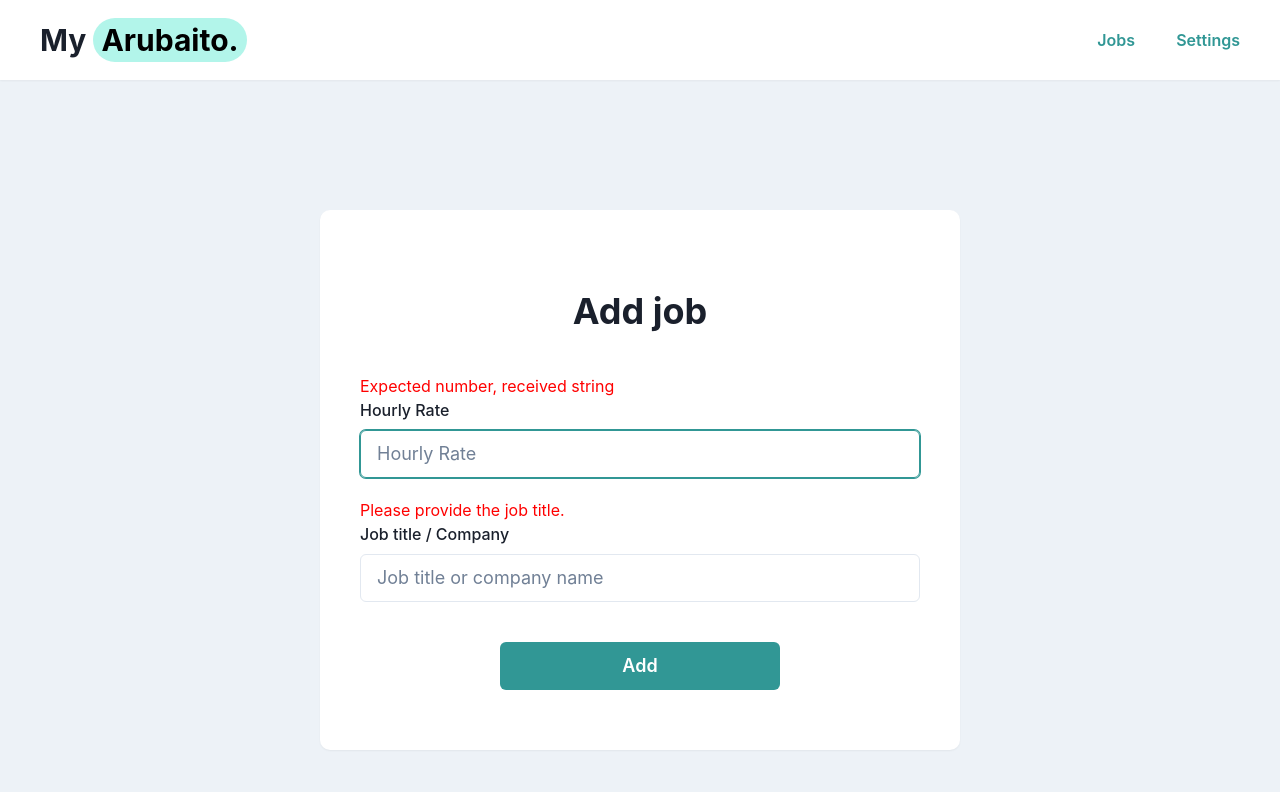
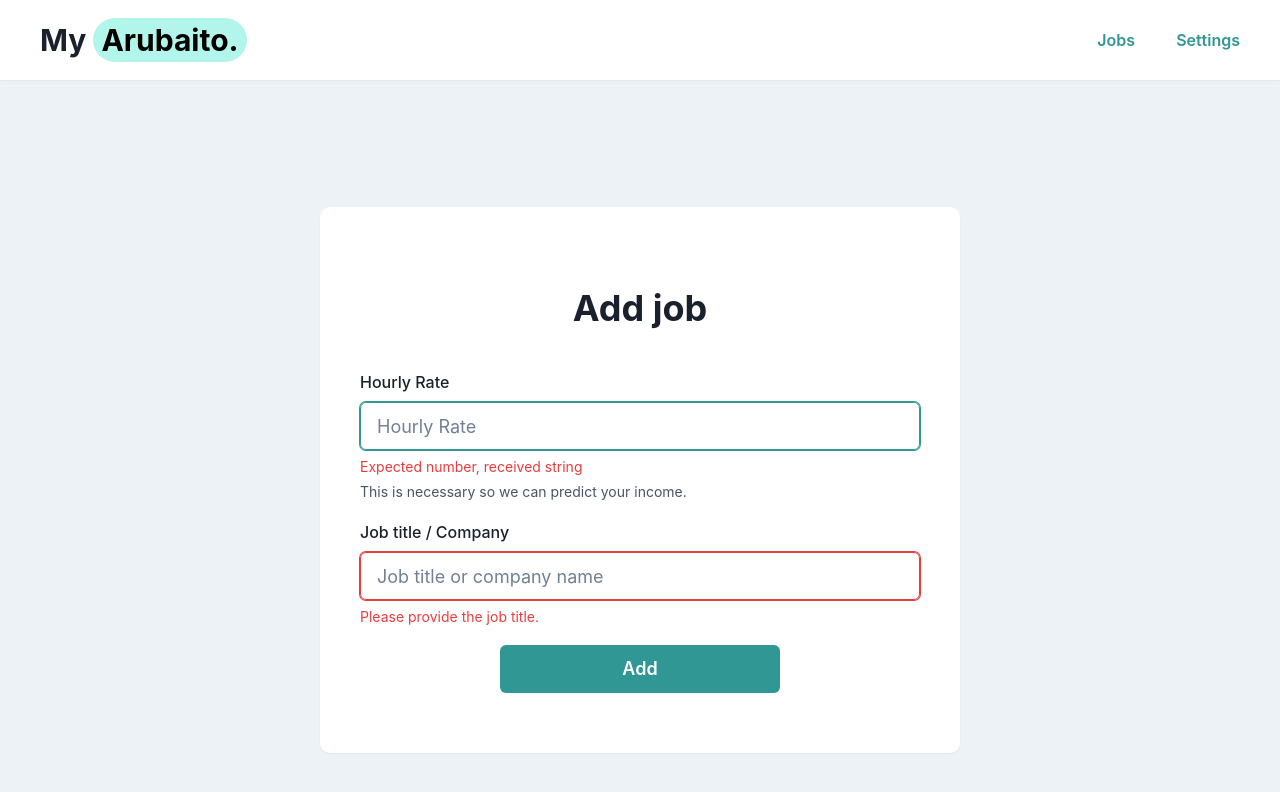
Before and after one commit to RochaLS/my-arubaito-front, a Next.js app: page /jobs/add in a window 1280 px wide. Both pictures are taken after typing "5", "Sample" into the empty fields and a click on the button "Add". Shown: the top 792 px of the page. Built offline with nearby package versions, Linux system fonts and the light colour scheme.

Commit message:
implementy chakra ui error messages

```diff
--- a/src/app/components/JobForm.tsx
+++ b/src/app/components/JobForm.tsx
@@ -1,5 +1,3 @@
-"use client";
-
 import {
   Box,
   Heading,
@@ -29,11 +27,6 @@ interface JobFormProps {
 }
 
 export function JobForm({ data, onSubmit }: JobFormProps) {
-  /*
-  !! Quickly converts values to boolean
-  Whats happening here is that !!data effectively converts any value to a boolean, with true indicating that data has a value and
-  false indicating that data is null or undefined because null or undefined are falsy values.
-  */
   let isEditForm = !!data;
 
   const {
@@ -41,19 +34,12 @@ export function JobForm({ data, onSubmit }: JobFormProps) {
     handleSubmit,
     formState: { errors },
   } = useForm({
-    resolver: zodResolver(jobSchema), // Using zod to centralize my valitation rules
+    resolver: zodResolver(jobSchema),
   });
 
   return (
-    <>
     <Box h="100vh">
-        <Flex
-          flexDir="column"
-          w="100%"
-          h="100%"
-          justify="center"
-          align="center"
-        >
+      <Flex flexDir="column" w="100%" h="100%" justify="center" align="center">
         <Box
           m={[5, 0]}
           p={[5, 10]}
@@ -66,53 +52,47 @@ export function JobForm({ data, onSubmit }: JobFormProps) {
             {isEditForm ? "Edit job" : "Add job"}
           </Heading>
           <form onSubmit={handleSubmit(onSubmit)}>
-              <FormControl>
-                {errors.hourlyRate && (
-                  <p style={{ color: "red" }}>
-                    {errors.hourlyRate.message?.toString()}
-                  </p>
-                )}
-                <FormLabel>Hourly Rate</FormLabel>
+            <FormControl isInvalid={!!errors.hourlyRate}>
+              <FormLabel mt={5}>Hourly Rate</FormLabel>
               <Input
                 focusBorderColor="teal.500"
                 size="lg"
-                  mb={5}
                 placeholder="Hourly Rate"
                 type="number"
                 value={isEditForm ? data?.hourlyRate : ""}
                 {...register("hourlyRate")}
               />
-                {errors.jobTitle && (
-                  <p style={{ color: "red" }}>
-                    {errors.jobTitle.message?.toString()}
-                  </p>
-                )}
-                <FormLabel>Job title / Company</FormLabel>
+              <FormErrorMessage>
+                {errors.hourlyRate && errors.hourlyRate.message?.toString()}
+              </FormErrorMessage>
+              <FormHelperText>
+                This is necessary so we can predict your income.
+              </FormHelperText>
+            </FormControl>
+
+            <FormControl isInvalid={!!errors.jobTitle}>
+              <FormLabel mt={5}>Job title / Company</FormLabel>
               <Input
                 focusBorderColor="teal.500"
                 size="lg"
-                  mb={5}
                 placeholder="Job title or company name"
                 type="text"
                 value={isEditForm ? data?.jobTitle : ""}
                 {...register("jobTitle")}
               />
+              <FormErrorMessage>
+                {errors.jobTitle && errors.jobTitle.message?.toString()}
+              </FormErrorMessage>
+            </FormControl>
+
             <Center>
-                  <Button
-                    m={5}
-                    size="lg"
-                    colorScheme="teal"
-                    w="50%"
-                    type="submit"
-                  >
+              <Button m={5} size="lg" colorScheme="teal" w="50%" type="submit">
                 Add
               </Button>
             </Center>
-              </FormControl>
           </form>
         </Box>
       </Flex>
     </Box>
-    </>
   );
 }
```
Lines whose indentation alone changed are shown as unchanged.
